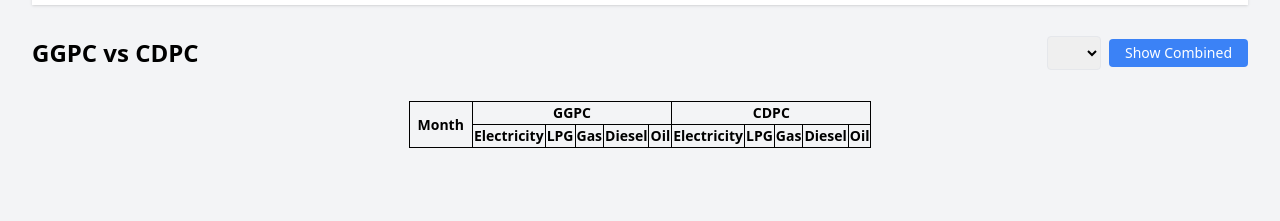
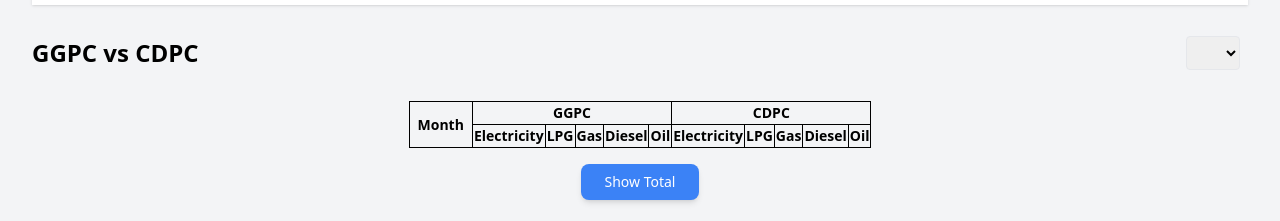
Before and after one commit to gunmagohkin/ggpc-co2-dashboard, a website: page ggpcvscdpc.html in a window 1280 px wide. Shown: the part 75-296 px from the top of the page. Drawn offline with nearby package versions, Linux system fonts and the light colour scheme; no server answers.

Commit message:
adds combine buttont

```diff
--- a/ggpcvscdpc.html
+++ b/ggpcvscdpc.html
@@ -61,15 +61,12 @@
     </div>
       </div>
     </nav>
- <!-- Replace the existing filters div with this updated version -->
+<!-- Keep the original filters div as is -->
 <div class="flex flex-col sm:flex-row sm:items-center sm:justify-between mb-4 gap-2">
   <h1 class="text-2xl font-bold text-center my-4">GGPC vs CDPC</h1>
-  <!-- Month/Year filters and toggle button -->
-  <div class="flex gap-2 items-center">
-    <select id="year-select" class="border rounded p-1 px-4"></select>
-    <button id="toggle-combined-btn" class="bg-blue-500 hover:bg-blue-600 text-white px-4 py-1 rounded text-sm transition-colors">
-      Show Combined
-    </button>
+  <!-- Month/Year filters -->
+  <div class="flex gap-2">
+    <select id="year-select" class="border rounded p-1 px-4 mr-2"></select>
   </div>
 </div>
 
@@ -104,7 +101,12 @@
   </div>
 </div>
 
-
+<!-- Toggle button positioned after the table -->
+<div class="flex justify-center mt-4 mb-6">
+  <button id="toggle-combined-btn" class="bg-blue-500 hover:bg-blue-600 text-white px-6 py-2 rounded-lg text-sm font-medium transition-colors shadow-md">
+    Show Total
+  </button>
+</div>
     <div class="swiper-container my-6">
   <div class="swiper-wrapper">
     <div class="swiper-slide">
```
